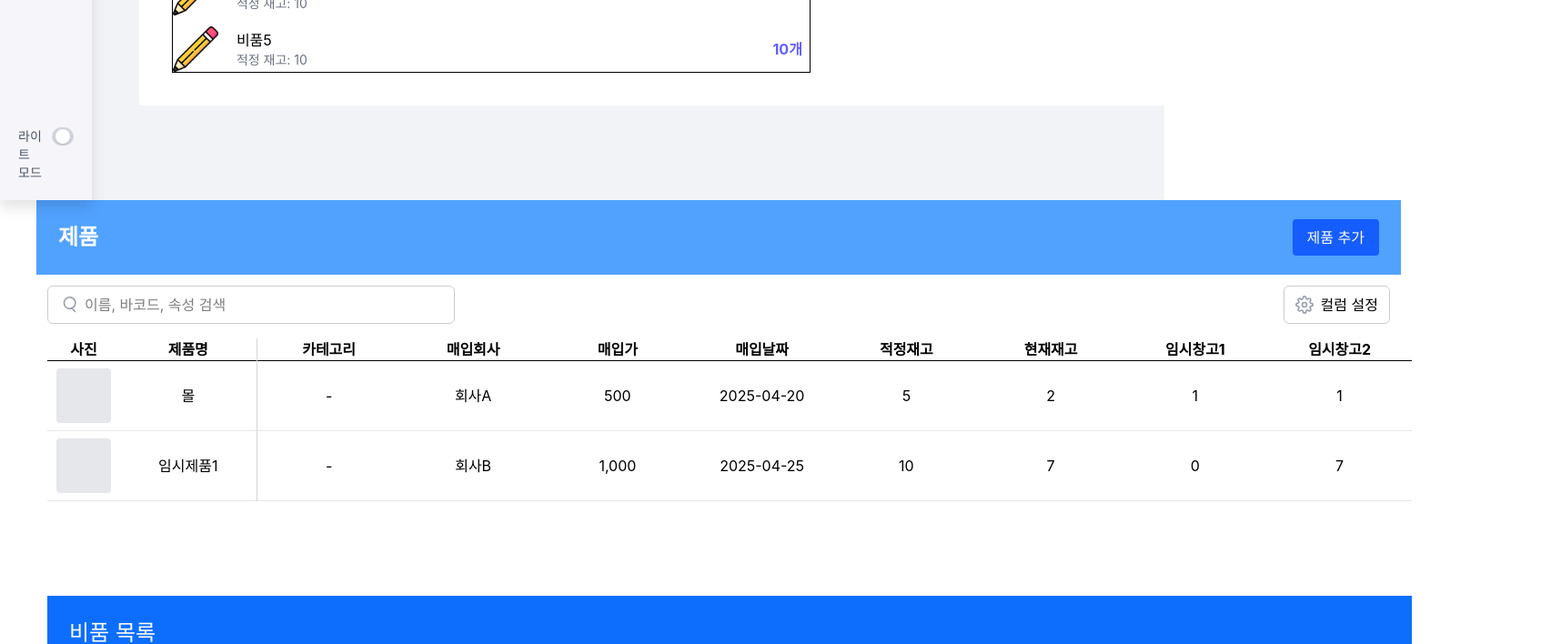
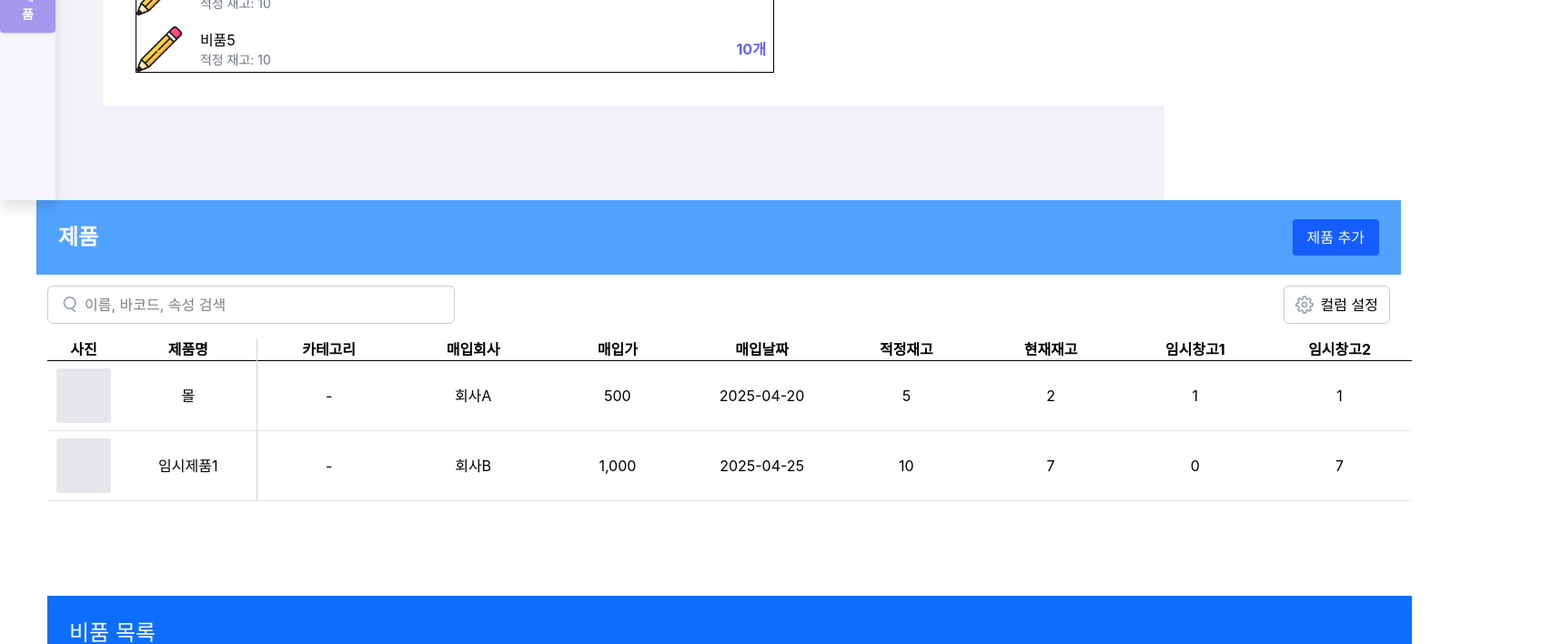
Before and after one commit to ESPko/finalTeamproject1, a React (Vite) app in the folder team1_react/: page /product in a window 1280 px wide. Shown: the part 580-1288 px from the top of the page at 91% size, 1705 px wide, since content can reach past the window. Built offline with nearby package versions, Linux system fonts and the light colour scheme.

Commit message:
사이드바 수정

```diff
--- a/team1_react/src/theme/Side2.jsx
+++ b/team1_react/src/theme/Side2.jsx
@@ -1,5 +1,4 @@
 import { Link, Outlet, useLocation } from 'react-router-dom';
-import { useState, useEffect } from 'react';
 
 const menuItems = [
   { label: '재고', path: '/stock' },
@@ -12,23 +11,6 @@ const menuItems = [
 
 function Side2() {
   const location = useLocation();
-  const [isDark, setIsDark] = useState(false);
-
-  // 페이지 로드 시, 저장된 테마를 불러옵니다.
-  useEffect(() => {
-    const storedTheme = localStorage.getItem('theme');
-    const isDarkMode = storedTheme === 'dark';
-    setIsDark(isDarkMode);
-    document.documentElement.classList.toggle('dark', isDarkMode); // 다크모드 적용
-  }, []);
-
-  // 테마를 토글하는 함수
-  const toggleTheme = () => {
-    const nextTheme = !isDark;
-    setIsDark(nextTheme);
-    document.documentElement.classList.toggle('dark', nextTheme); // 다크모드 적용
-    localStorage.setItem('theme', nextTheme ? 'dark' : 'light'); // 로컬스토리지에 상태 저장
-  };
 
   return (
     <div className="flex flex-1">
@@ -62,17 +44,6 @@ function Side2() {
             })}
           </ul>
         </nav>
-
-        {/* Dark/Light Mode Toggle */}
-        <div className="flex p-5">
-          <span className="text-sm text-gray-600 dark:text-white mr-2">{isDark ? '다크 모드' : '라이트 모드'}</span>
-          <button
-            onClick={toggleTheme}
-            className={`w-10 h-5 rounded-full p-1 flex items-center justify-${isDark ? 'end' : 'start'} bg-gray-300 dark:bg-gray-600`}
-          >
-            <div className={`w-4 h-4 bg-white rounded-full shadow transform transition-transform duration-300`} />
-          </button>
-        </div>
       </aside>
 
       {/* Content */}
```
